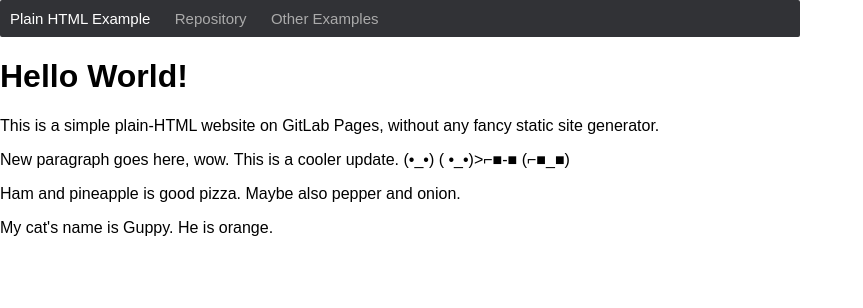
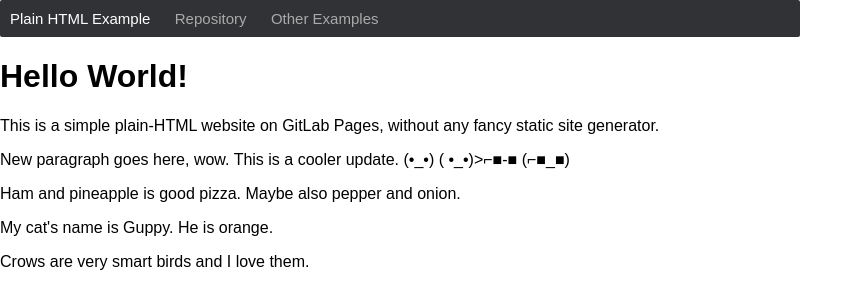
Before and after one commit to KMChappell/kmc-gitlab-mirror-test, a plain HTML site: page public/index.html in a window 1280 px wide. Shown: the whole page, without its empty margins (0-863 px from the left). Drawn offline with Linux system fonts and the light colour scheme.

Commit message:
bird fact

```diff
--- a/public/index.html
+++ b/public/index.html
@@ -31,5 +31,8 @@
     <p>
       My cat's name is Guppy. He is orange.
     </p>
+    <p>
+      Crows are very smart birds and I love them.
+    </p>
   </body>
 </html>
```
